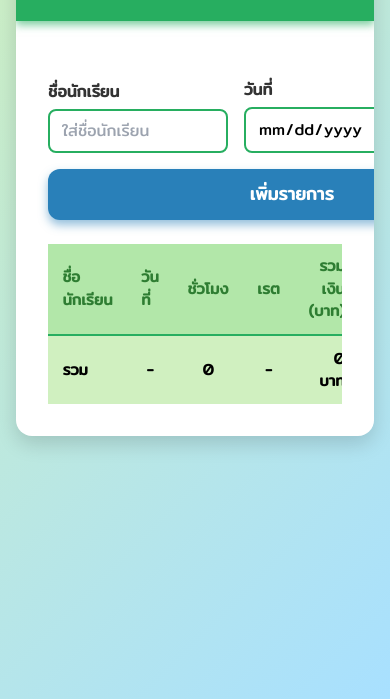
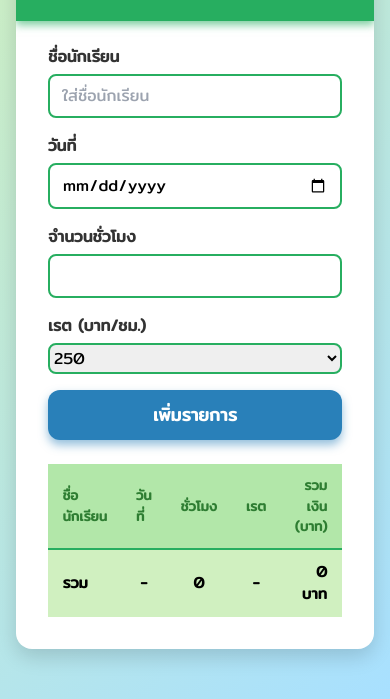
Before and after one commit to Bumentia/-badmintonhour, a plain HTML site: page index.html in a window 390 px wide. Shown: the part 145-844 px from the top of the page. Drawn offline with nearby package versions, Linux system fonts and the light colour scheme.

Commit message:
Update index.html

```diff
--- a/index.html
+++ b/index.html
@@ -176,6 +176,20 @@
       outline: none;
       transform: none;
     }
+
+    /* Responsive สำหรับมือถือจอเล็ก */
+    @media (max-width: 480px) {
+      form {
+        grid-template-columns: 1fr !important;
+      }
+      button[type="submit"] {
+        grid-column: span 1 !important;
+      }
+      table thead tr th,
+      table tbody tr td {
+        font-size: 0.85rem;
+      }
+    }
   </style>
 </head>
 <body>
```
